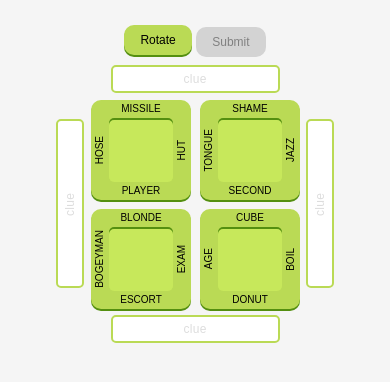
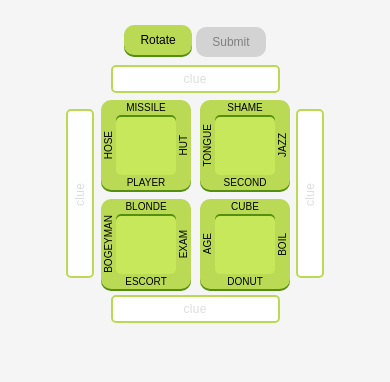
Before and after one commit to poofytoo/sooo-clover, a Next.js app: page / in a window 390 px wide. Both pictures are taken after a click on the button "New Game". Shown: the top 382 px of the page. Built offline with nearby package versions, Linux system fonts and the light colour scheme; a web font is replaced by a local one.

Commit message:
responsive attempt 2

```diff
--- a/app/globals.css
+++ b/app/globals.css
@@ -23,10 +23,10 @@ body {
 
 @media (max-width: 768px) {
   body {
-    --leaf-size: 100px;
+    --leaf-size: 90px;
     --default-font-size: 12px;
     --leaf-font-size: 10px;
-    --text-height: calc(var(--leaf-font-size) + 8px);
+    --text-height: calc(var(--leaf-font-size) + 5px);
   }
 }
 
--- a/components/TextInput/TextInput.module.css
+++ b/components/TextInput/TextInput.module.css
@@ -15,6 +15,8 @@
 .textInput:disabled {
   border: 0;
   background-color: var(--leaf-color-lighter);
+  -webkit-text-fill-color: var(--black);
+  opacity: 1; /* required on iOS */
 }
 
 .textInput::placeholder {
```
